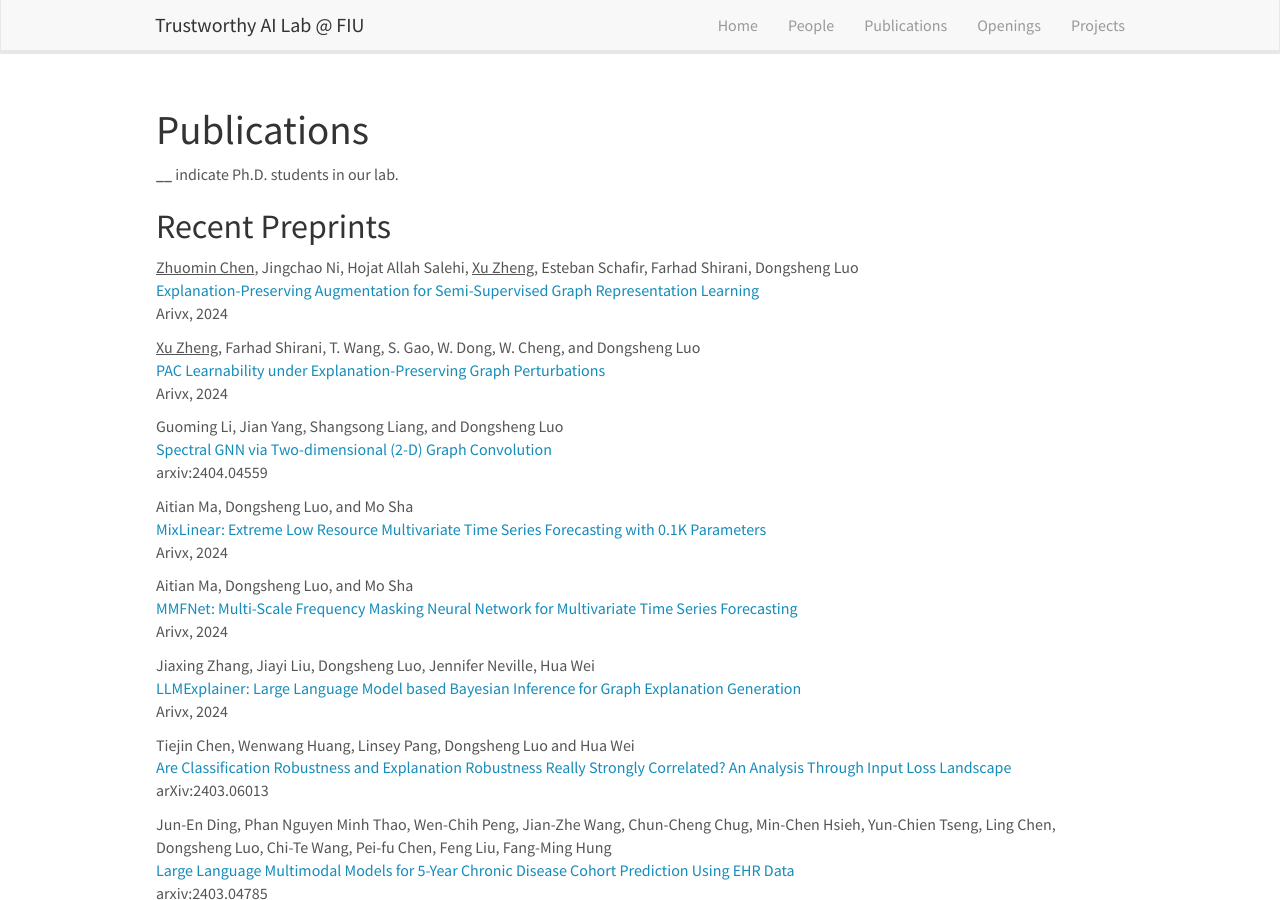
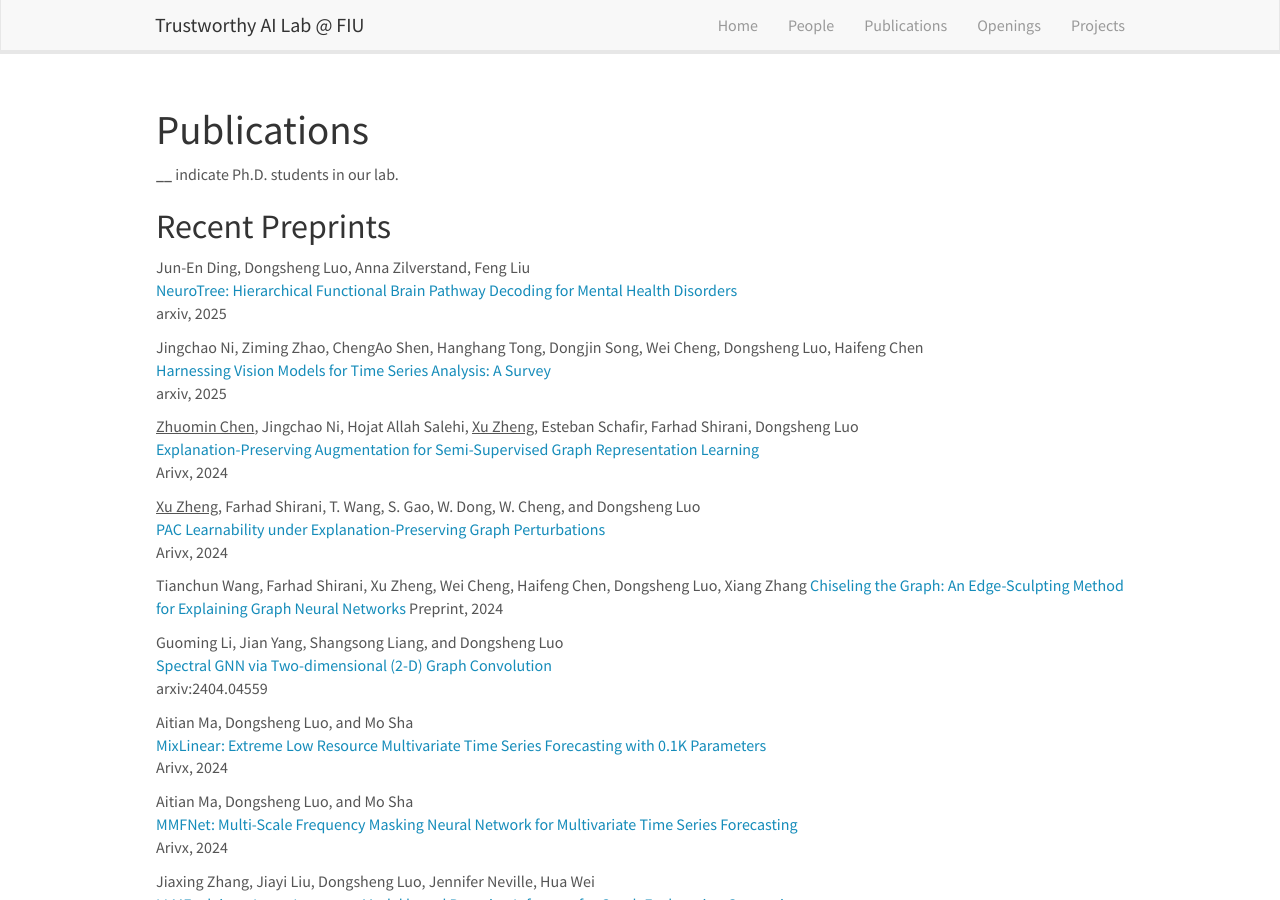
Before and after one commit to trustai4s-lab/trustai4s-lab.github.io, a Jekyll site: the page built from _pages/publications.md, in a window 1280 px wide and 900 px high. Built offline with Jekyll 4.4.1, drawn with Linux system fonts in a browser that asks for light colours; nearby versions of some CDN libraries.

Commit message:
Update publications.md

```diff
--- a/_pages/publications.md
+++ b/_pages/publications.md
@@ -13,6 +13,14 @@ permalink: /publications/
 
 ## Recent Preprints
 
+Jun-En Ding, Dongsheng Luo, Anna Zilverstand, Feng Liu\
+[NeuroTree: Hierarchical Functional Brain Pathway Decoding for Mental Health Disorders](https://arxiv.org/abs/2502.18786)\
+arxiv, 2025
+
+Jingchao Ni, Ziming Zhao, ChengAo Shen, Hanghang Tong, Dongjin Song, Wei Cheng, Dongsheng Luo, Haifeng Chen\
+[Harnessing Vision Models for Time Series Analysis: A Survey](https://arxiv.org/abs/2502.08869)\
+arxiv, 2025
+
 <u>Zhuomin Chen</u>, Jingchao Ni, Hojat Allah Salehi, <u>Xu Zheng</u>, Esteban Schafir, Farhad Shirani, Dongsheng Luo\
 [Explanation-Preserving Augmentation for Semi-Supervised Graph Representation Learning](https://arxiv.org/abs/2410.12657)\
 Arivx, 2024
@@ -20,6 +28,10 @@ Arivx, 2024
 <u>Xu Zheng</u>, Farhad Shirani, T. Wang, S. Gao, W. Dong, W. Cheng, and Dongsheng Luo\
 [PAC Learnability under Explanation-Preserving Graph Perturbations](https://arxiv.org/abs/2402.05039)\
 Arivx, 2024
+
+Tianchun Wang, Farhad Shirani, Xu Zheng, Wei Cheng, Haifeng Chen, Dongsheng Luo, Xiang Zhang
+[Chiseling the Graph: An Edge-Sculpting Method for Explaining Graph Neural Networks](https://www.researchsquare.com/article/rs-5414037/latest)
+Preprint, 2024
 
 Guoming Li, Jian Yang, Shangsong Liang, and Dongsheng Luo\
 [Spectral GNN via Two-dimensional (2-D) Graph Convolution](https://arxiv.org/abs/2404.04559)\
@@ -44,6 +56,7 @@ arXiv:2403.06013
 Jun-En Ding, Phan Nguyen Minh Thao, Wen-Chih Peng, Jian-Zhe Wang, Chun-Cheng Chug, Min-Chen Hsieh, Yun-Chien Tseng, Ling Chen, Dongsheng Luo, Chi-Te Wang, Pei-fu Chen, Feng Liu, Fang-Ming Hung\
 [Large Language Multimodal Models for 5-Year Chronic Disease Cohort Prediction Using EHR Data](https://arxiv.org/abs/2403.04785)\
 arxiv:2403.04785
+
 
 
 ## Conference and Journal Publications
```
